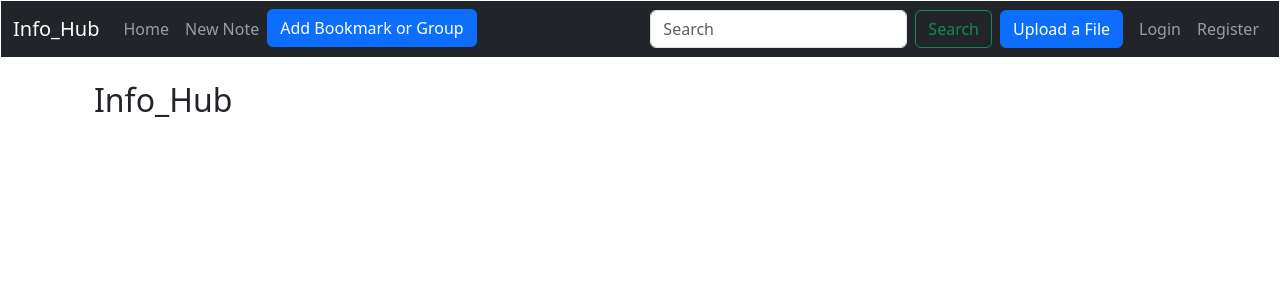
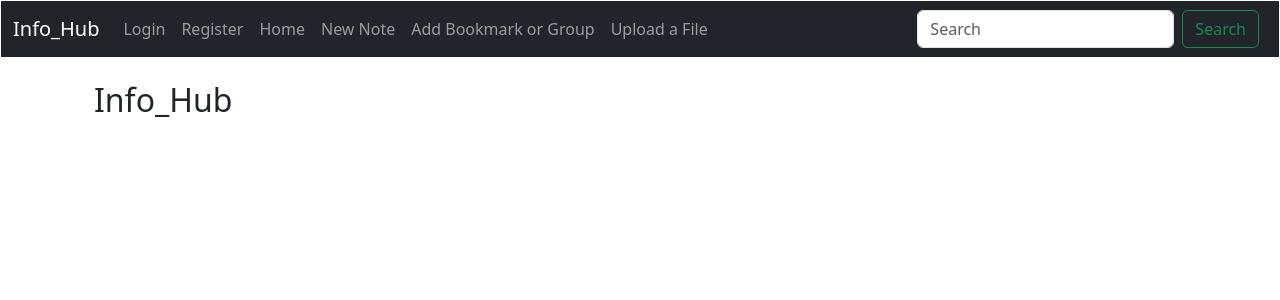
Before and after one commit to Willmo103/Flask-Notes-API-Docker, a Flask app: page / in a window 1280 px wide. Shown: the top 300 px of the page. Run offline with Flask 3, Linux system fonts and the light colour scheme; data that the repository does not hold is empty; parts of the project's set-up code (start-up, migrations or seed data) failed here and were passed over; some libraries are stand-ins or nearby versions.

Commit message:
updating base.html

```diff
--- a/app/templates/base.html
+++ b/app/templates/base.html
@@ -14,7 +14,6 @@
 </head>
 
 <body>
-    <!-- base.html -->
     <nav class="navbar navbar-expand-md navbar-dark bg-dark mb-4">
         <div class="container-fluid">
             <a class="navbar-brand" href="{{ url_for('routes.index') }}">Info_Hub</a>
@@ -26,58 +25,47 @@
                 {% if current_user.is_authenticated %}
                 <ul class="navbar-nav me-auto mb-2 mb-md-0">
                     <li class="nav-item">
+                        <a class="nav-link" href="{{ url_for('routes.logout') }}">Logout</a>
+                    </li>
+                    <li class="nav-item">
                         <a class="nav-link" href="{{ url_for('routes.get_user_notes', user_id=current_user.id) }}">My
                             Notes</a>
-                    </li>
-                    <li class="nav-item">
-                        <a class="nav-link" href="{{ url_for('routes.note') }}">New Note</a>
-                    </li>
-                    <li class="nav-item">
-                        <button type="nav-link" class="btn btn-primary nav-btn" data-bs-toggle="modal"
-                            data-bs-target="#addBookmarkOrGroupModal">
-                            Add Bookmark or Group
-                        </button>
                     </li>
                 </ul>
                 {% else %}
                 <ul class="navbar-nav me-auto mb-2 mb-md-0">
-                    <li class="nav-item">
-                        <a class="nav-link" href="{{ url_for('routes.index') }}">Home</a>
-                    </li>
-                    <li class="nav-item">
-                        <a class="nav-link" href="{{ url_for('routes.note') }}">New Note</a>
-                    </li>
-                    <li class="nav-item">
-                        <button type="nav-link" class="btn btn-primary nav-btn" data-bs-toggle="modal"
-                            data-bs-target="#addBookmarkOrGroupModal">
-                            Add Bookmark or Group
-                        </button>
-                    </li>
-                </ul>
-                {% endif %}
-                <form class="d-flex me-2" action="{{ url_for('routes.search_notes') }}" method="POST">
-                    <input class="form-control me-2" type="search" name="search_term" placeholder="Search"
-                        aria-label="Search">
-                    <button class="btn btn-outline-success" type="submit">Search</button>
-                </form>
-                <button type="nav-link" class="btn btn-primary nav-btn me-2" data-bs-toggle="modal"
-                    data-bs-target="#fileUploadModal">
-                    Upload a File
-                </button>
-                <ul class="navbar-nav">
-                    {% if current_user.is_authenticated %}
-                    <li class="nav-item">
-                        <a class="nav-link" href="{{ url_for('routes.logout') }}">Logout</a>
-                    </li>
-                    {% else %}
                     <li class="nav-item">
                         <a class="nav-link" href="{{ url_for('routes.login') }}">Login</a>
                     </li>
                     <li class="nav-item">
                         <a class="nav-link" href="{{ url_for('routes.register') }}">Register</a>
                     </li>
+                    <li class="nav-item">
+                        <a class="nav-link" href="{{ url_for('routes.index') }}">Home</a>
+                    </li>
                     {% endif %}
+                    <li class="nav-item">
+                        <a class="nav-link" href="{{ url_for('routes.note') }}">New Note</a>
+                    </li>
+                    <li class="nav-item">
+                        <a class="nav-link" data-bs-toggle="modal" data-bs-target="#addBookmarkOrGroupModal" href="#">
+                            Add Bookmark or Group
+                        </a>
+                    </li>
+                    <li>
+                        <a type="nav-link" class="nav-link" data-bs-toggle="modal" data-bs-target="#fileUploadModal"
+                            href="">
+                            Upload a File
+                        </a>
+                    </li>
                 </ul>
+                <ul class="navbar-nav me-auto mb-2 mb-md-0">
+                </ul>
+                <form class="d-flex me-2" action="{{ url_for('routes.search_notes') }}" method="POST">
+                    <input class="form-control me-2" type="search" name="search_term" placeholder="Search"
+                        aria-label="Search">
+                    <button class="btn btn-outline-success" type="submit">Search</button>
+                </form>
             </div>
         </div>
     </nav>
```
